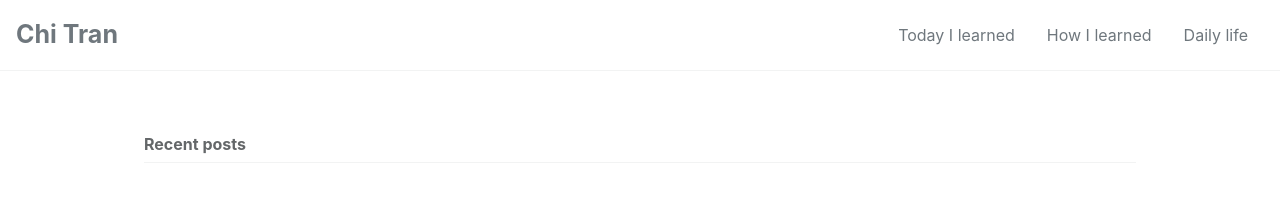
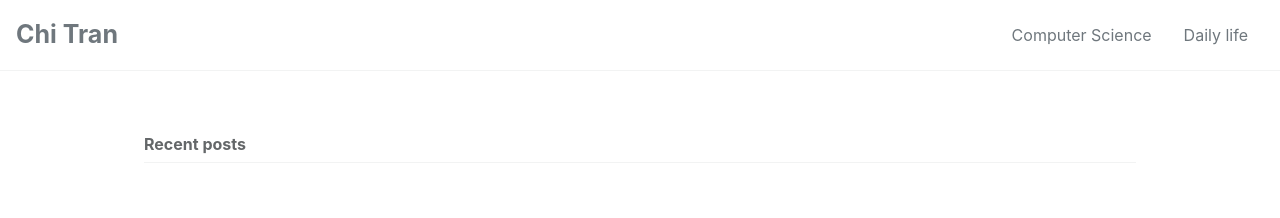
Before and after one commit to ttdiemchi/ttdiemchi.github.io, a Jekyll site: the page built from index.md, in a window 1280 px wide. Shown: the top 218 px of the page. Built offline with Jekyll 4.4.1, drawn with Linux system fonts in a browser that asks for light colours; cached includes are drawn as plain includes; nearby versions of some CDN libraries; our own code applies the rules of GitHub Pages for plain Markdown files.

Commit message:
Update navigation.yml

```diff
--- a/_data/navigation.yml
+++ b/_data/navigation.yml
@@ -1,8 +1,6 @@
 # main links
 main:
-  - title: "Today I learned"
-    url: "/til/"
-  - title: "How I learned"
-    url: "/hil/"
+  - title: "Computer Science"
+    url: "/computer-science/"
   - title: "Daily life "
-    url:
+    url: "/daily-life"
```
